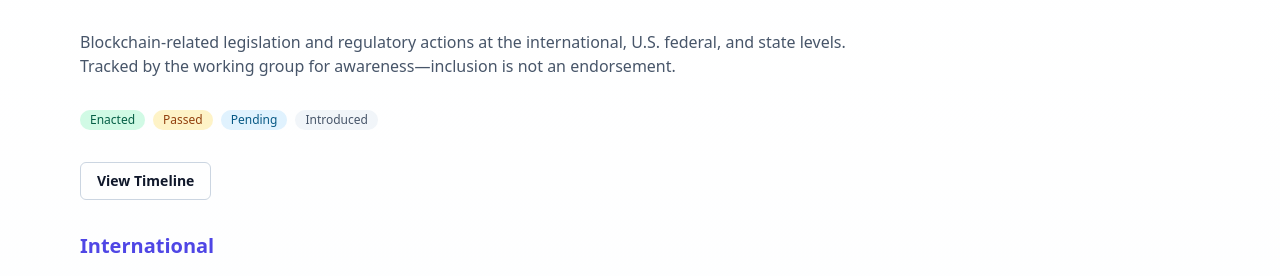
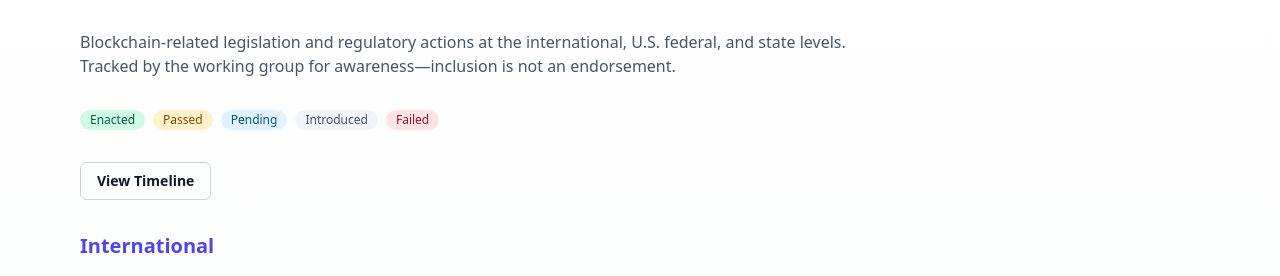
Before and after one commit to blockchain-working-group/agendas, a Jekyll site: the page built from docs/legislation/index.html, in a window 1280 px wide and 900 px high. Shown: the part 139-415 px from the top of the window. Built offline with Jekyll 4.4.1, drawn with Linux system fonts in a browser that asks for light colours; nearby versions of some CDN libraries.

Commit message:
some legislation doesn't pass

```diff
--- a/docs/legislation/index.html
+++ b/docs/legislation/index.html
@@ -31,6 +31,11 @@ nav_id: legislation
     data-filter="introduced"
     class="rounded-full bg-slate-100 text-slate-600 px-2.5 py-0.5 font-medium cursor-pointer ring-2 ring-transparent hover:ring-slate-400 transition-all"
   >Introduced</button>
+  <button
+    type="button"
+    data-filter="failed"
+    class="rounded-full bg-rose-100 text-rose-800 px-2.5 py-0.5 font-medium cursor-pointer ring-2 ring-transparent hover:ring-rose-400 transition-all"
+  >Failed</button>
 </div>
 
 <div class="mt-4">
@@ -69,6 +74,8 @@ nav_id: legislation
           <span class="rounded-full bg-sky-100 text-sky-800 px-2.5 py-0.5 text-xs font-medium">Pending</span>
         {% elsif item.status == "introduced" %}
           <span class="rounded-full bg-slate-100 text-slate-600 px-2.5 py-0.5 text-xs font-medium">Introduced</span>
+        {% elsif item.status == "failed" %}
+          <span class="rounded-full bg-rose-100 text-rose-800 px-2.5 py-0.5 text-xs font-medium">Failed</span>
         {% endif %}
       </div>
       <div class="mt-1 text-xs text-slate-500">{{ item.jurisdiction }} · {{ item.year }}</div>
@@ -103,6 +110,8 @@ nav_id: legislation
           <span class="rounded-full bg-sky-100 text-sky-800 px-2.5 py-0.5 text-xs font-medium">Pending</span>
         {% elsif item.status == "introduced" %}
           <span class="rounded-full bg-slate-100 text-slate-600 px-2.5 py-0.5 text-xs font-medium">Introduced</span>
+        {% elsif item.status == "failed" %}
+          <span class="rounded-full bg-rose-100 text-rose-800 px-2.5 py-0.5 text-xs font-medium">Failed</span>
         {% endif %}
       </div>
       <div class="mt-1 text-xs text-slate-500">{{ item.jurisdiction }} · {{ item.year }}</div>
@@ -137,6 +146,8 @@ nav_id: legislation
           <span class="rounded-full bg-sky-100 text-sky-800 px-2.5 py-0.5 text-xs font-medium">Pending</span>
         {% elsif item.status == "introduced" %}
           <span class="rounded-full bg-slate-100 text-slate-600 px-2.5 py-0.5 text-xs font-medium">Introduced</span>
+        {% elsif item.status == "failed" %}
+          <span class="rounded-full bg-rose-100 text-rose-800 px-2.5 py-0.5 text-xs font-medium">Failed</span>
         {% endif %}
       </div>
       <div class="mt-1 text-xs text-slate-500">{{ item.jurisdiction }} · {{ item.year }}</div>
--- a/docs/legislation/timeline.html
+++ b/docs/legislation/timeline.html
@@ -19,6 +19,7 @@ nav_id: legislation
   <span class="inline-flex items-center gap-1"><span class="inline-block w-3 h-3 rounded-full bg-amber-500"></span> Passed</span>
   <span class="inline-flex items-center gap-1"><span class="inline-block w-3 h-3 rounded-full bg-sky-500"></span> Pending</span>
   <span class="inline-flex items-center gap-1"><span class="inline-block w-3 h-3 rounded-full bg-slate-400"></span> Introduced</span>
+  <span class="inline-flex items-center gap-1"><span class="inline-block w-3 h-3 rounded-full bg-rose-500"></span> Failed</span>
 </div>
 
 <div class="mt-4 flex flex-wrap gap-2 text-xs">
@@ -69,7 +70,8 @@ document.addEventListener("DOMContentLoaded", function () {
     enacted:    { bg: "bg-emerald-50",  border: "border-emerald-400", dot: "bg-emerald-500", label: "Enacted" },
     passed:     { bg: "bg-amber-50",    border: "border-amber-400",   dot: "bg-amber-500",   label: "Passed" },
     pending:    { bg: "bg-sky-50",      border: "border-sky-400",     dot: "bg-sky-500",     label: "Pending" },
-    introduced: { bg: "bg-slate-50",    border: "border-slate-300",   dot: "bg-slate-400",   label: "Introduced" }
+    introduced: { bg: "bg-slate-50",    border: "border-slate-300",   dot: "bg-slate-400",   label: "Introduced" },
+    failed:     { bg: "bg-rose-50",     border: "border-rose-400",    dot: "bg-rose-500",    label: "Failed" }
   };
 
   var container = document.getElementById("timeline");
```
Also changed, not shown: other parts of docs/legislation/index.html (+2 -1 lines).
